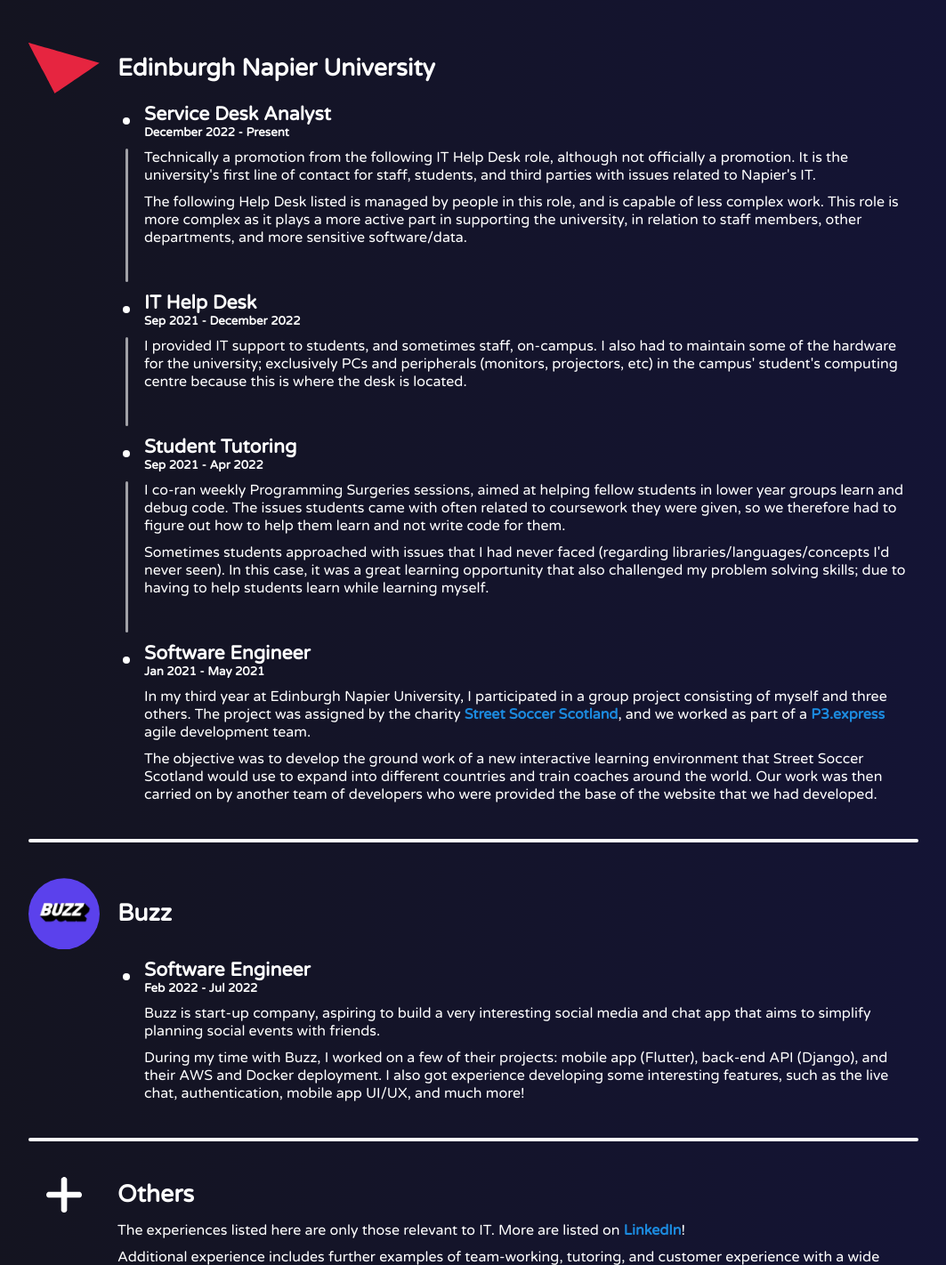
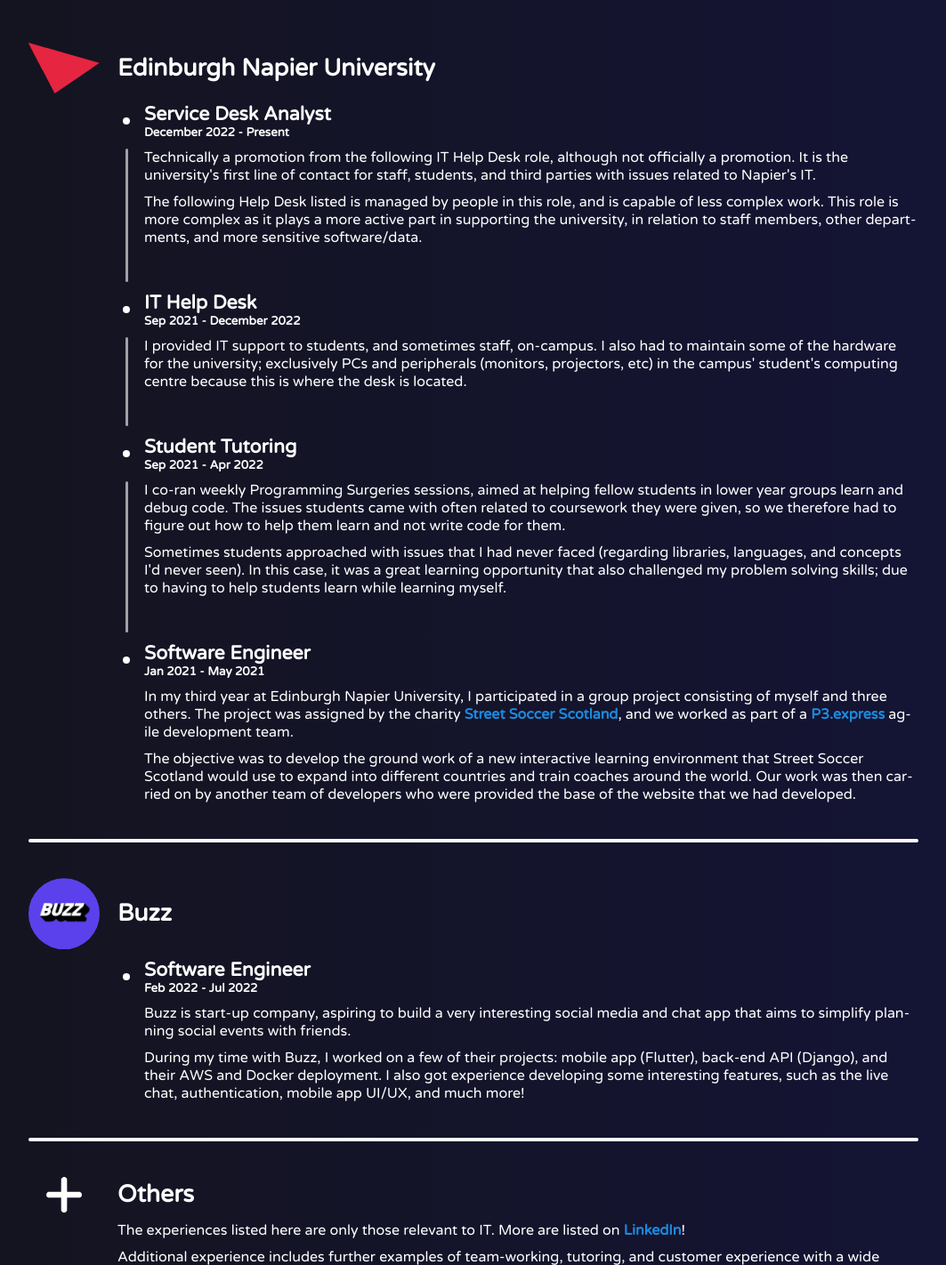
Before and after one commit to taylorc1009/Personal-Portfolio, a Flask app: page / in a window 1280 px wide. Shown: the part 2719-4141 px from the top of the page at 89% size, without its empty margins (108-1171 px from the left). Run offline with Flask 2, Linux system fonts and the light colour scheme.

Commit message:
Fixed overflow on low widths and hyphenated text

```diff
--- a/static/styles/style.css
+++ b/static/styles/style.css
@@ -551,6 +551,7 @@ a:hover {
 	margin-block-start: 0;
 	margin-block-end: 0;
     /* margin-inline-start: 7px; */
+	hyphens: auto;
 }
 
 .experience-item-grid {
--- a/templates/index.html
+++ b/templates/index.html
@@ -220,7 +220,7 @@
 									<div class="vertical-line"></div>
 									<div class="experience-item-body-container">
 										<p class="experience-item-body-text">I co-ran weekly Programming Surgeries sessions, aimed at helping fellow students in lower year groups learn and debug code. The issues students came with often related to coursework they were given, so we therefore had to figure out how to help them learn and not write code for them.</p>
-										<p class="experience-item-body-text">Sometimes students approached with issues that I had never faced (regarding libraries/languages/concepts I'd never seen). In this case, it was a great learning opportunity that also challenged my problem solving skills; due to having to help students learn while learning myself.</p>
+										<p class="experience-item-body-text">Sometimes students approached with issues that I had never faced (regarding libraries, languages, and concepts I'd never seen). In this case, it was a great learning opportunity that also challenged my problem solving skills; due to having to help students learn while learning myself.</p>
 									</div>
 									<div class="dot"></div>
 									<div>
```
